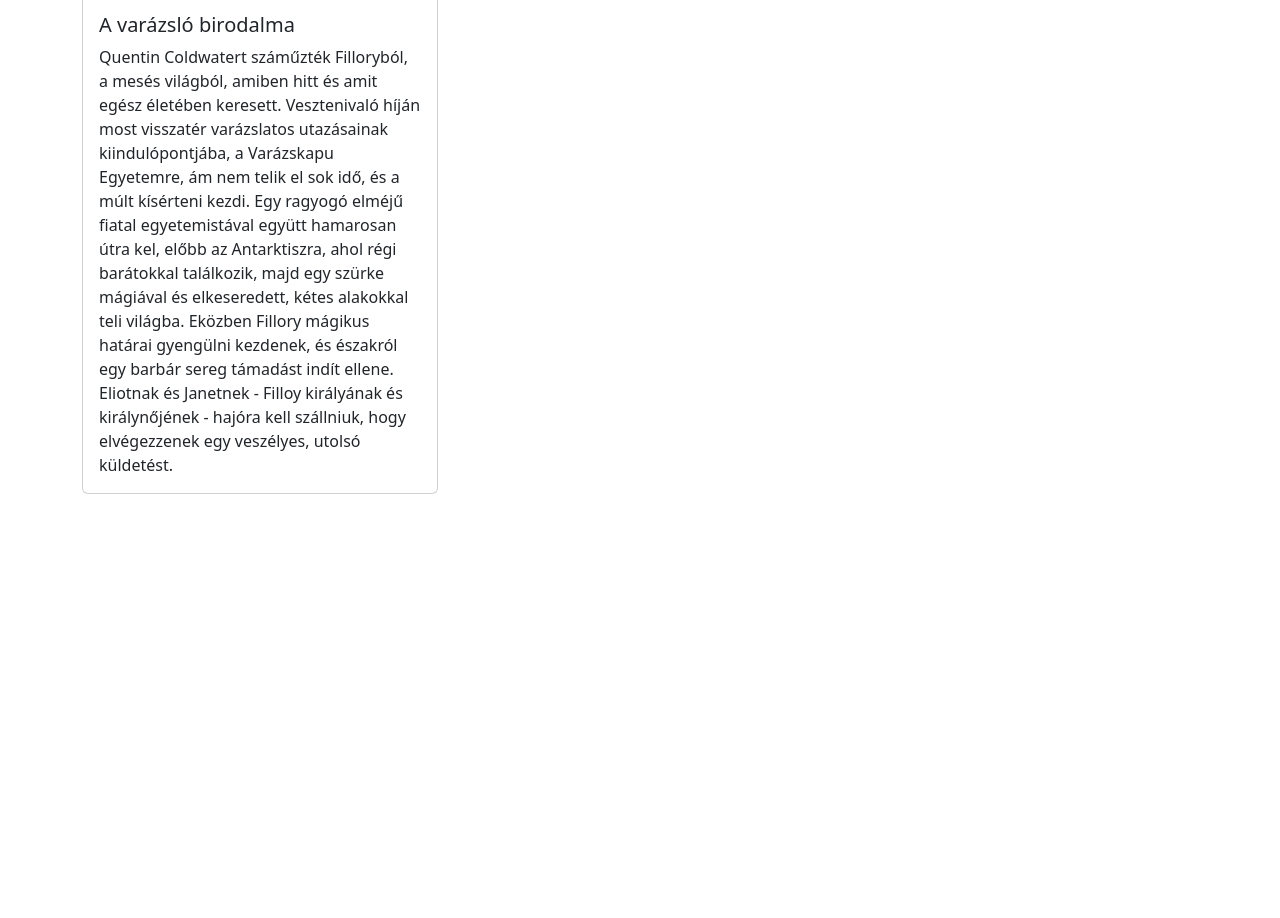
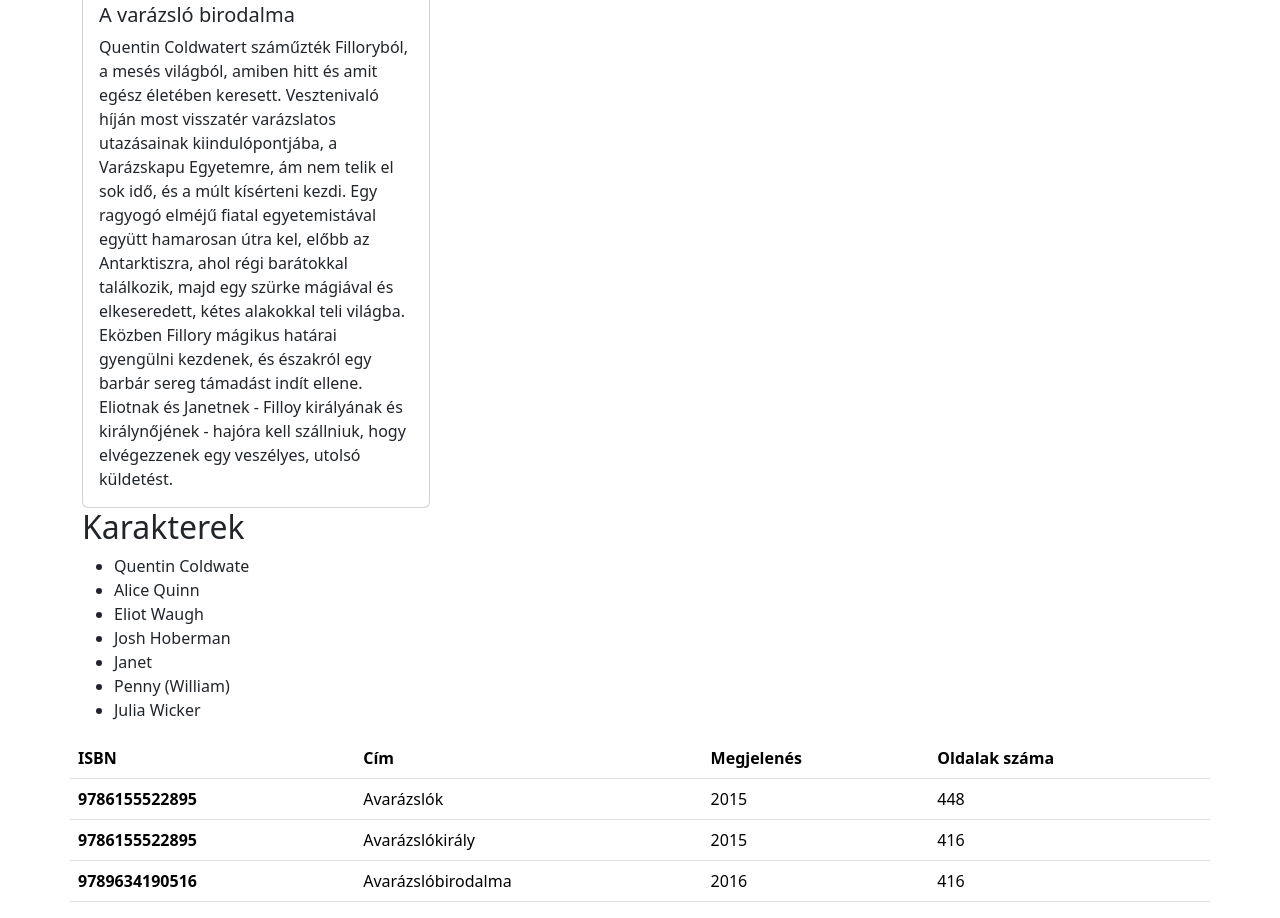
Before and after one commit to Bari1192/barabas-mark-varazslok, a plain HTML site: page index.html in a window 1280 px wide. Shown: the part 3603-4521 px from the top of the page. Before the commit the page ends 4097 px from the top, so only its background shows below. Drawn offline with nearby package versions, Linux system fonts and the light colour scheme.

Commit message:
BS formázás + igazítok még

```diff
--- a/index.html
+++ b/index.html
@@ -68,8 +68,8 @@
             <div id="konyvek" class="row">
                 <h2>Könyvek</h2>
             </div>
-            <div class="row">
-                <div class="col-md-3 col-sm-12 col-xl-4">
+            <div class="row col-md-3 col-sm-12 col-xl-4">
+                <div class="">
                     <div class="card">
                         <img src="./nyers/img/a-varazslok.jpg" class="card-img-top" alt="A varázslók">
                         <div class="card-body">
@@ -118,7 +118,55 @@
                 </div>
 
             </div>
-            <div id="karakterek" class="row"></div>
+            <div id="karakterek" class="row">
+                <div class="col-sm-12">
+                    <h2>Karakterek</h2>
+                    <ul>
+                        <li>Quentin Coldwate</li>
+                        <li>Alice Quinn</li>
+                        <li>Eliot Waugh</li>
+                        <li>Josh Hoberman</li>
+                        <li>Janet</li>
+                        <li>Penny (William)</li>
+                        <li>Julia Wicker</li>
+                    </ul>
+
+                    <div id="magyar-kiadas" class="row">
+                        <table class="table">
+                            <thead>
+                                <tr>
+                                    <th scope="col">ISBN</th>
+                                    <th scope="col">Cím</th>
+                                    <th scope="col">Megjelenés</th>
+                                    <th scope="col">Oldalak száma</th>
+
+                                </tr>
+                            </thead>
+                            <tbody>
+                                <tr>
+                                    <th scope="row">9786155522895</th>
+                                    <td>Avarázslók</td>
+                                    <td>2015</td>
+                                    <td>448</td>
+                                </tr>
+                                <tr>
+                                    <th scope="row">9786155522895</th>
+                                    <td>Avarázslókirály</td>
+                                    <td>2015</td>
+                                    <td>416</td>
+                                </tr>
+                                <tr>
+                                    <th scope="row">9789634190516</th>
+                                    <td> Avarázslóbirodalma</td>
+                                    <td>2016</td>
+                                    <td>416</td>
+                                </tr>
+                            </tbody>
+                        </table>
+                    </div>
+
+                </div>
+            </div>
         </div>
 
 
```
Also changed, not shown: nyers/forras.txt (deleted).
